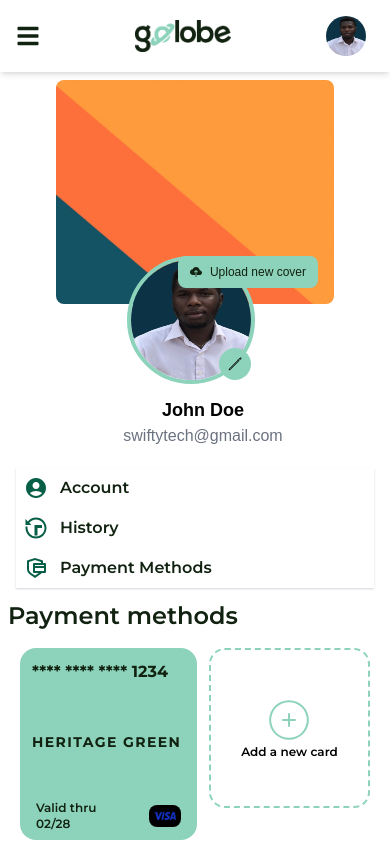
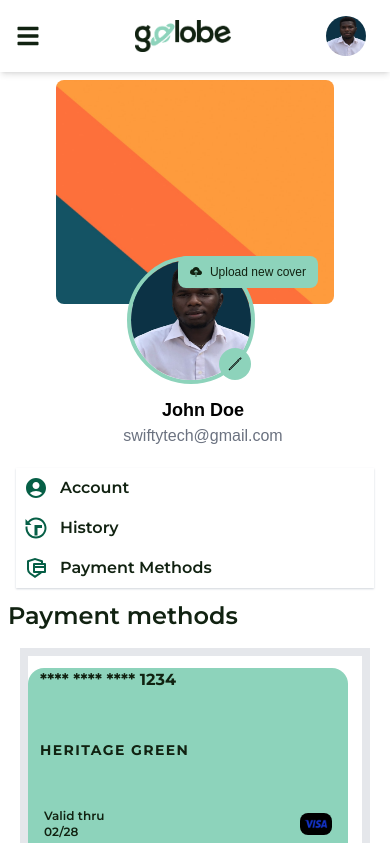
Before and after one commit to Heritagify/Travelling-Website, a React (Vite) app: page /account in a window 390 px wide. Shown: the top 843 px of the page. Built offline with nearby package versions, Linux system fonts and the light colour scheme; a web font is replaced by a local one.

Commit message:
did some responsiveness

```diff
--- a/src/AccounFlows/PaymentMethod.jsx
+++ b/src/AccounFlows/PaymentMethod.jsx
@@ -92,7 +92,7 @@ const PaymentMethod = () => {
   return (
     <div className='mx-2 md:mx-24 my-3'>
       <h1 className='text-2xl font-semibold font-monts text-blackGreen'>Payment methods</h1>
-      <div className='flex gap-3 mt-4 mx-3'>
+      <div className='border-8 md:flex md:gap-3 mt-4 mx-3'>
         {cards.map((card, index) => (
           <div key={index} className='h-48 w-80 bg-mintGreen text-blackGreen rounded-2xl space-y-12'>
             <div className='flex justify-between m-3'>
--- a/src/Flights.jsx
+++ b/src/Flights.jsx
@@ -6,7 +6,6 @@ import TripOption from './components/TripOption.jsx';
 import Passenger from './components/Passenger.jsx';
 import { FaPaperPlane } from "react-icons/fa6";
 import bgmap from "./assets/bgMap.png"
-import PriceRangeSlider from "./components/PriceRangeSlider"
 
 // ---------Images-------
 import lanka1 from "./assets/lanka1.png"
@@ -168,7 +167,6 @@ const Flights = () => {
         </div>
           </div>
       </div>
-<PriceRangeSlider />
       <Footer/>
  </div>
   )
```
